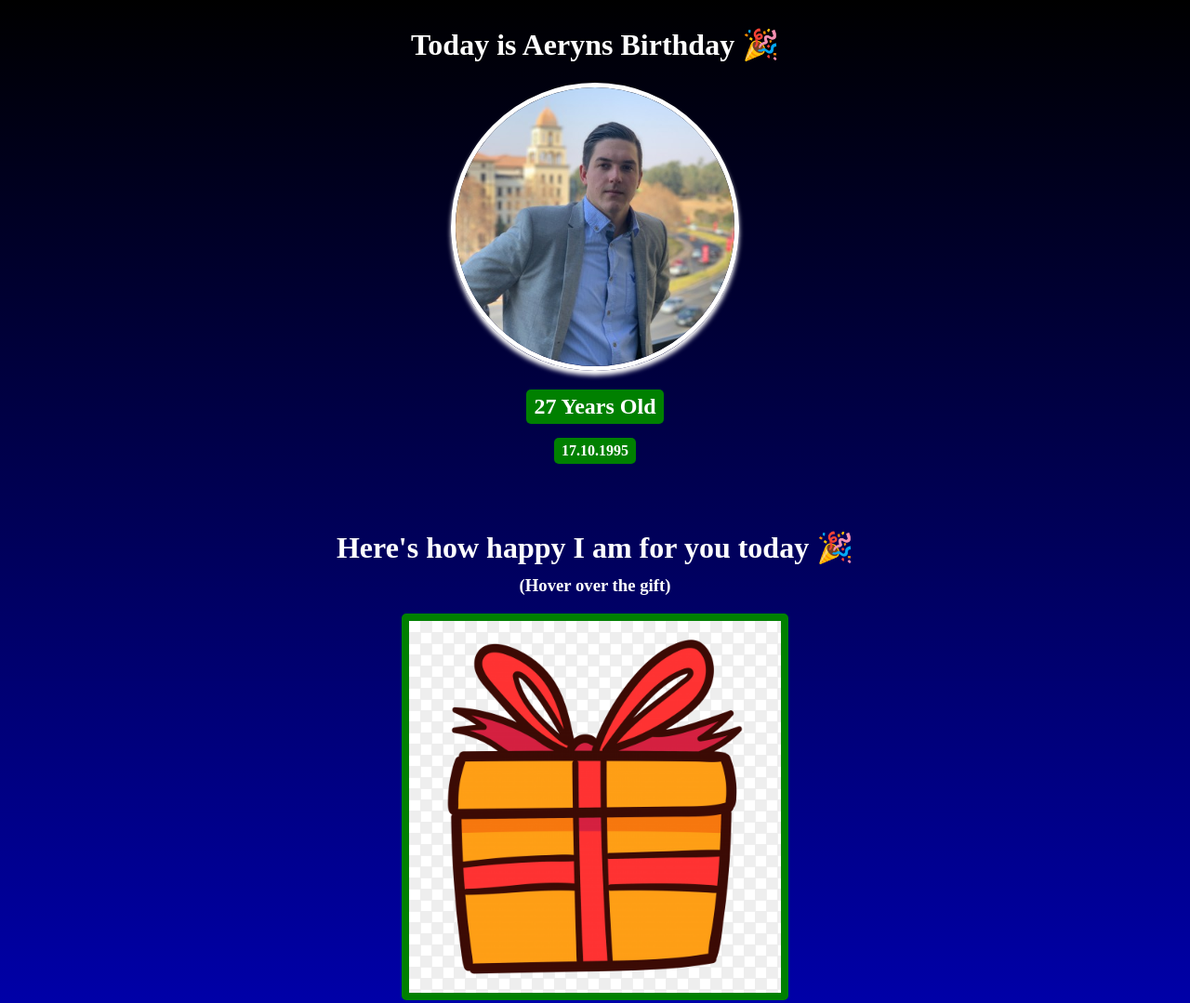
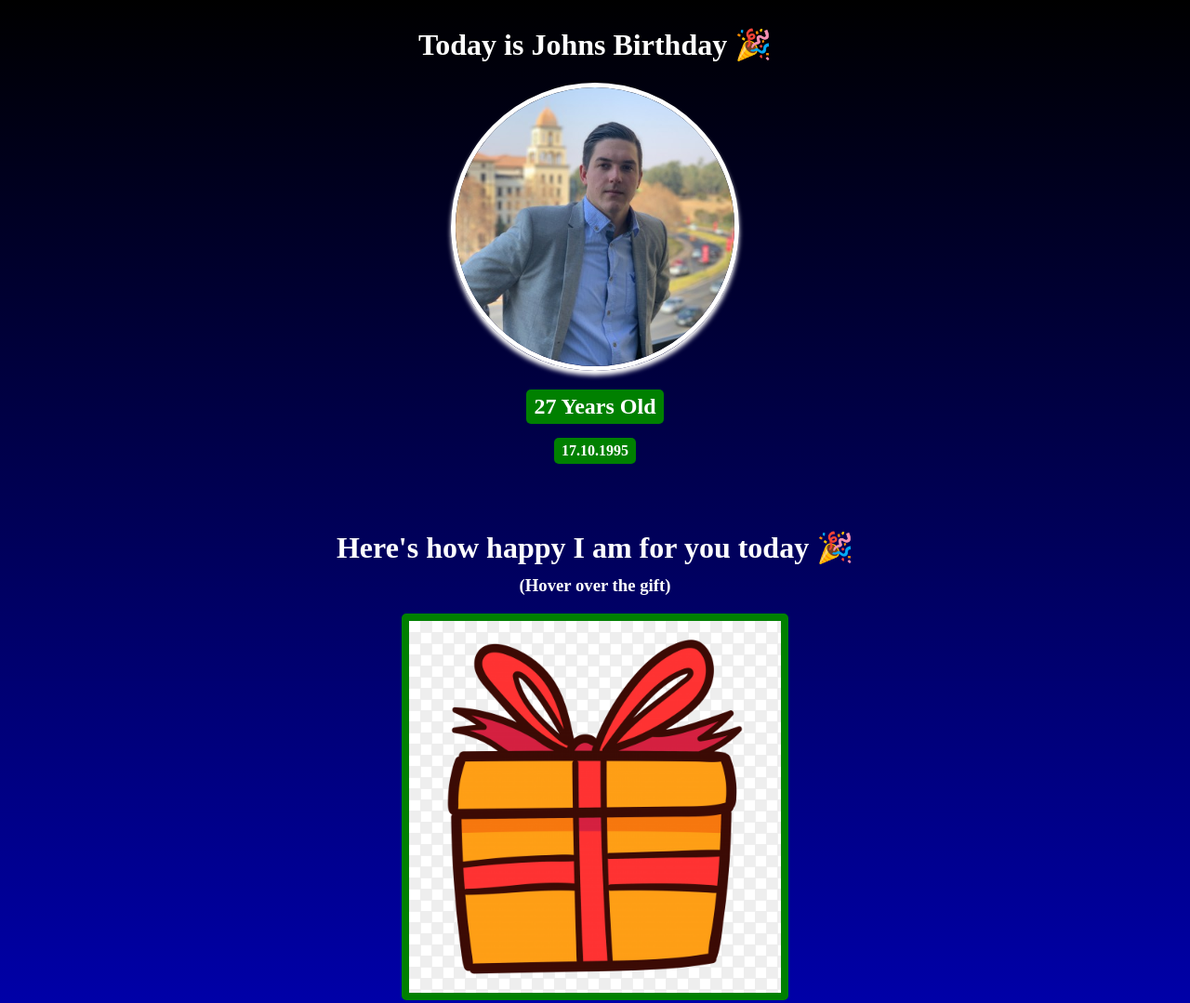
Before and after one commit to Ezzy522/birthday-gift-site, a plain HTML site: page index.html in a window 1280 px wide. Shown: the top 1079 px of the page at 93% size. Drawn offline with Linux system fonts and the light colour scheme; files whose address does not match are found by name.

Commit message:
Update Aeryn to John

```diff
--- a/index.html
+++ b/index.html
@@ -9,7 +9,7 @@
 </head>
 <body>
     <div id="header">
-    <h1>Today is Aeryns Birthday 🎉</h1>
+    <h1>Today is Johns Birthday 🎉</h1>
     <img id="profile" src="/Users/aerynquarmby/Desktop/HTML&CSSCourse/images/Profile Picture copy.jpeg" alt="Aeryn Quarmby Profile Picture">
     <h2 id="bday-age">27 Years Old</h3>
     <h4 id="bday-date">17.10.1995</h4>
```
